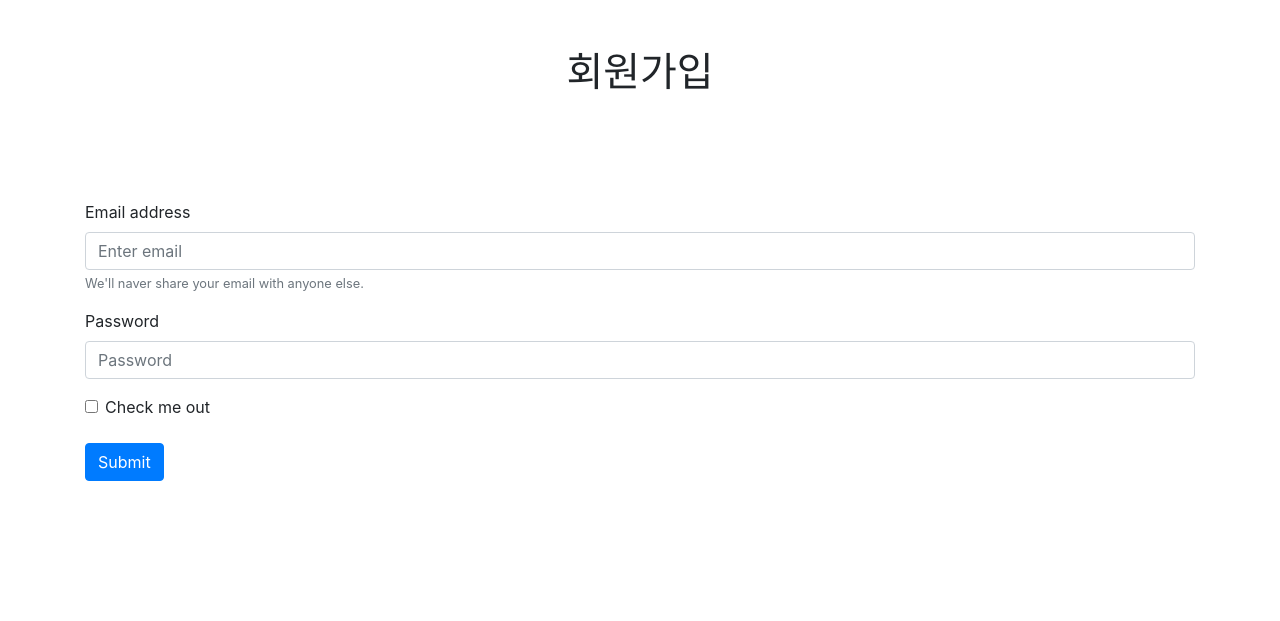
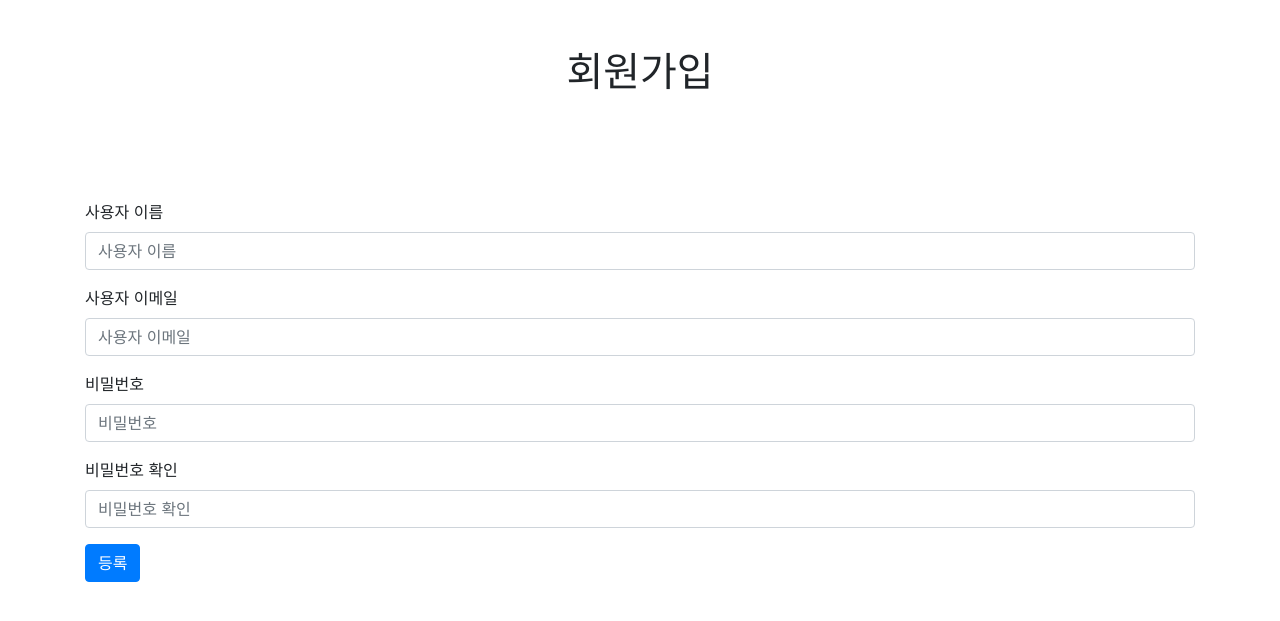
Before and after one commit to justin-Im/Django-basic, a Django app: page /fcuser/register/ in a window 1280 px wide. Shown: the top 621 px of the page. Run offline with Django 3.2, Linux system fonts and the light colour scheme; some libraries are stand-ins or nearby versions.

Commit message:
회원필드추가

```diff
--- a/fcuser/models.py
+++ b/fcuser/models.py
@@ -4,6 +4,8 @@ from django.db import models
 class Fcuser(models.Model):
     username = models.CharField(max_length=64,
                                 verbose_name='사용자명')
+    useremail = models.EmailField(max_length=128,
+                                verbose_name='사용자이메일')
     password = models.CharField(max_length=64,
                                 verbose_name='비밀번호')
     registered_dttm = models.DateTimeField(auto_now_add=True,
--- a/fcuser/templates/register.html
+++ b/fcuser/templates/register.html
@@ -30,27 +30,30 @@
       </div>
       <div class="row mt-5">
         <div class="col-12">
+          {{ error }}
         </div>
       </div>
       <div class="row mt-5">
         <div class="col-12">
           <form method="POST" action=".">
+            {% csrf_token %}
             <div class="form-group">
-                  <label for="exampleInputEmail">Email address</label>
-                  <input type="email" class="form-control" id="exampleInputEmail" aria-describedby="emailHelp"
-                  placeholder="Enter email" />
-                  <small id = "emailHelp" class="form-text text-muted">We'll naver share your email with anyone else.</small>
+              <label for="username">사용자 이름</label>
+              <input type="text" class="form-control" id="username" placeholder="사용자 이름" name="username" />
             </div>
             <div class="form-group">
-                  <label for="exampleInputPassword">Password</label>
-                  <input type="Password" class="form-control" id="exampleInputPassword" placeholder="Password"/>
+              <label for="useremail">사용자 이메일</label>
+              <input type="email" class="form-control" id="useremail" placeholder="사용자 이메일" name="useremail" />
             </div>
-                <div class="form-group form-check">
-                  <input type="checkbox" class="form-check-input" id="exampleCheck1"/>
-                  <label for="form-check-label" for = "exampleCheck1">Check me out</label>
-
+            <div class="form-group">
+              <label for="password">비밀번호</label>
+              <input type="password" class="form-control" id="password" placeholder="비밀번호" name="password" />
             </div>
-                   <button type="submit" class="btn btn-primary">Submit</button>
+            <div class="form-group">
+              <label for="re-password">비밀번호 확인</label>
+              <input type="password" class="form-control" id="re-password" placeholder="비밀번호 확인" name="re-password" />
+            </div>
+            <button type="submit" class="btn btn-primary">등록</button>
           </form>
         </div>
       </div>
--- a/fcuser/views.py
+++ b/fcuser/views.py
@@ -1,5 +1,33 @@
+from django.http import HttpResponse
 from django.shortcuts import render
+from django.contrib.auth.hashers import make_password, check_password
+from.models import Fcuser
 
 # Create your views here.
+# url로 접근했냐? register로 진입했냐?
+
 def register(request):
-    return render(request, 'register.html')
+    if request.method == 'GET':
+        return render(request, 'register.html')
+    elif request.method == 'POST':
+        username = request.POST.get('username', None)
+        useremail = request.POST.get('useremail', None)
+        password = request.POST.get('password', None)
+        re_password = request.POST.get('re-password', None)
+
+        res_data = {}
+
+        if not (username and useremail and password and re_password):
+            res_data['error'] = '모든 값을 입력해야합니다.'
+        elif password != re_password:
+            res_data['error'] = '비밀번호가 다릅니다.'
+        else:
+            fcuser = Fcuser(
+                username=username,
+                useremail=useremail,
+                password=make_password(password)
+            )
+
+            fcuser.save()
+
+        return render(request, 'register.html', res_data)
```
Also changed, not shown: db.sqlite3, fcuser/migrations/0002_alter_fcuser_options.py (added), fcuser/migrations/0003_fcuser_useremail.py (added). Lines whose indentation alone changed are shown as unchanged.
